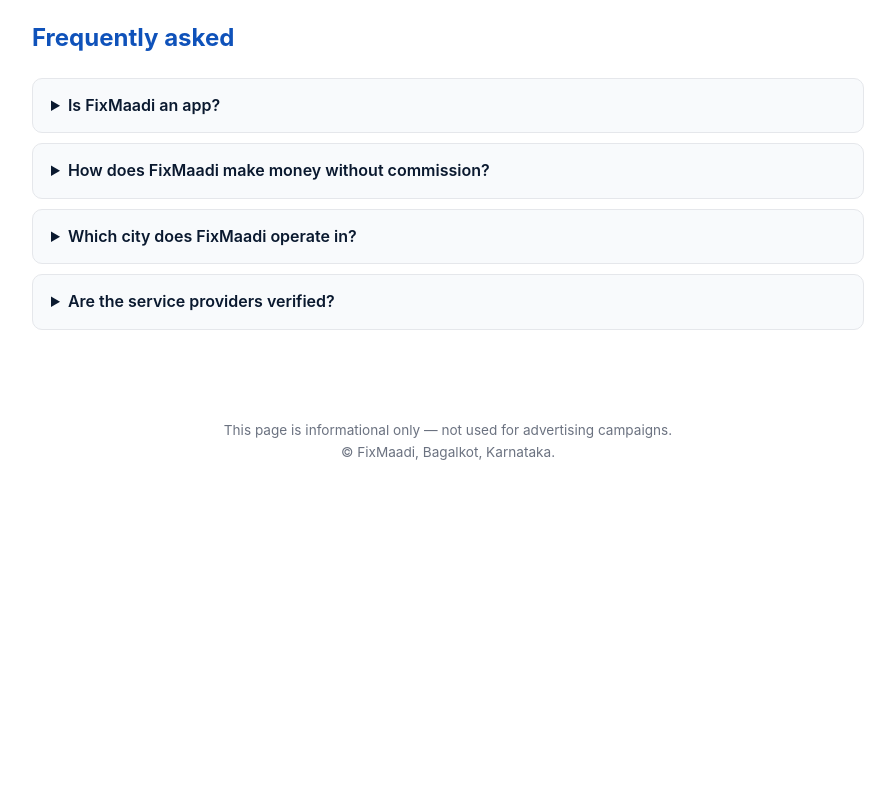
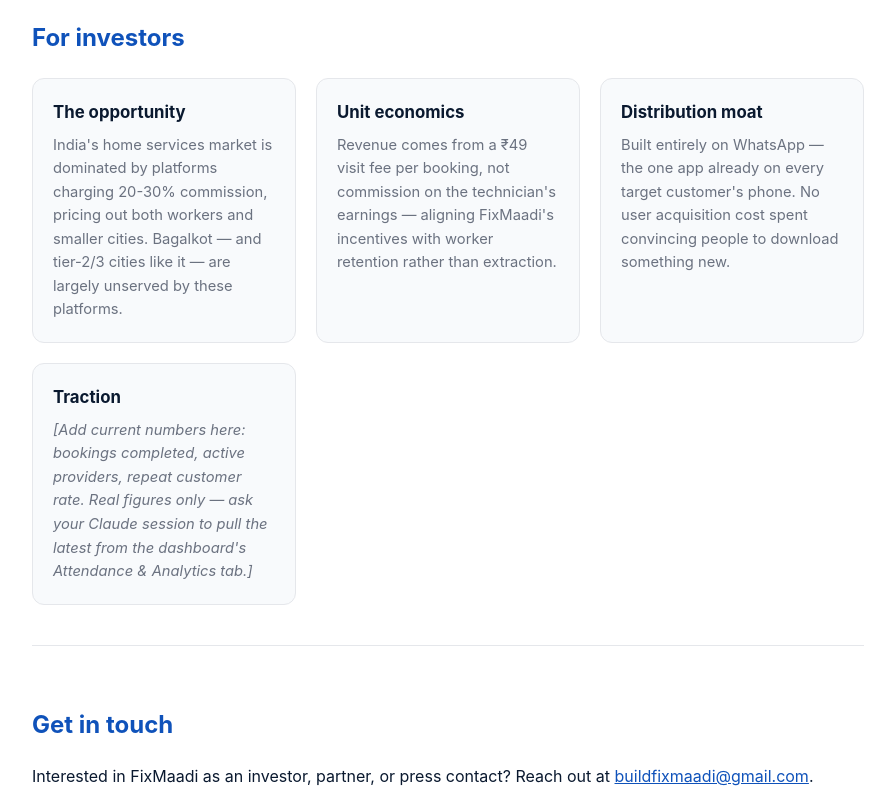
Before and after one commit to susrijambagi-boop/fixmaadi-bot, a website: page public/investors.html in a window 1280 px wide. Shown: the part 1740-2540 px from the top of the page, without its empty margins (192-1087 px from the left). Before the commit the page ends 2243 px from the top, so only its background shows below. Drawn offline with Linux system fonts and the light colour scheme.

Commit message:
content: add investor-specific section and contact path to landing page
Applied landing-page-cro-expert, copywriting, and chief-content-officer
skills as an audit against the existing page. Two real gaps found: no
contact path at all, and no investor-specific substance (market
opportunity, unit economics, distribution moat). Traction numbers left
as a clearly-marked placeholder rather than fabricated.

```diff
--- a/public/investors.html
+++ b/public/investors.html
@@ -107,6 +107,33 @@
     </section>
 
     <section>
+      <h2>For investors</h2>
+      <div class="grid">
+        <div class="card">
+          <h3>The opportunity</h3>
+          <p>India's home services market is dominated by platforms charging 20-30% commission, pricing out both workers and smaller cities. Bagalkot — and tier-2/3 cities like it — are largely unserved by these platforms.</p>
+        </div>
+        <div class="card">
+          <h3>Unit economics</h3>
+          <p>Revenue comes from a ₹49 visit fee per booking, not commission on the technician's earnings — aligning FixMaadi's incentives with worker retention rather than extraction.</p>
+        </div>
+        <div class="card">
+          <h3>Distribution moat</h3>
+          <p>Built entirely on WhatsApp — the one app already on every target customer's phone. No user acquisition cost spent convincing people to download something new.</p>
+        </div>
+        <div class="card">
+          <h3>Traction</h3>
+          <p><em>[Add current numbers here: bookings completed, active providers, repeat customer rate. Real figures only — ask your Claude session to pull the latest from the dashboard's Attendance &amp; Analytics tab.]</em></p>
+        </div>
+      </div>
+    </section>
+
+    <section>
+      <h2>Get in touch</h2>
+      <p>Interested in FixMaadi as an investor, partner, or press contact? Reach out at <a href="mailto:buildfixmaadi@gmail.com">buildfixmaadi@gmail.com</a>.</p>
+    </section>
+
+    <section>
       <h2>Frequently asked</h2>
       <details>
         <summary>Is FixMaadi an app?</summary>
```
